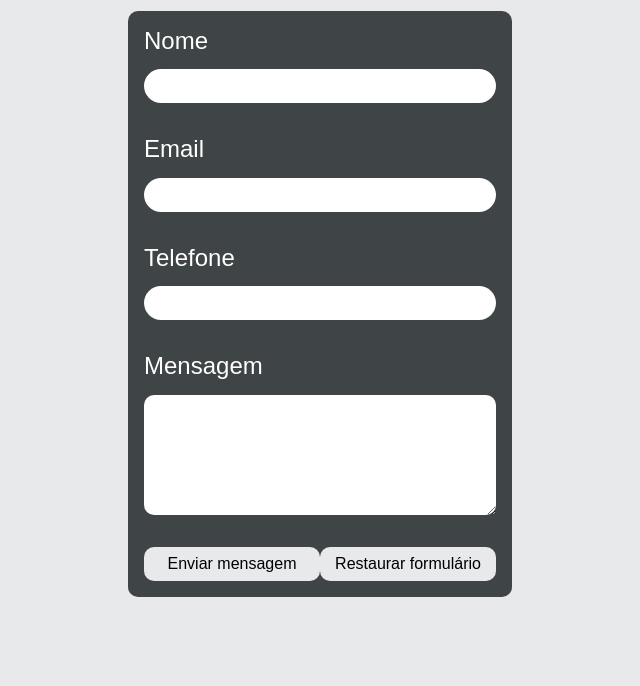
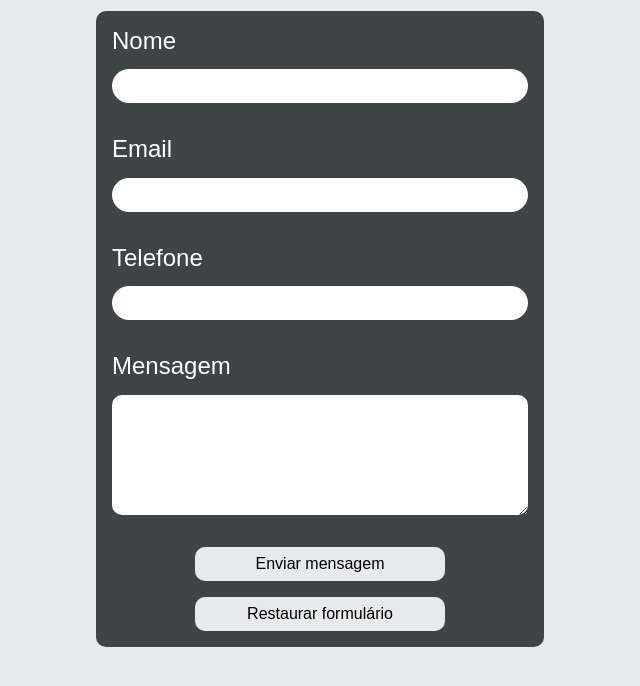
Before and after one commit to anselmosz/midNightWine, a plain HTML site: page index.html in a window 1280 px wide. Shown: the part 172-858 px from the top of the page, without its empty margins (320-960 px from the left). Drawn offline with Linux system fonts and the light colour scheme.

Commit message:
update style.css

```diff
--- a/css/style.css
+++ b/css/style.css
@@ -26,7 +26,7 @@ main h1 {
 
 form {
   display: flex;
-  width: 30%;
+  width: 35%;
   flex-direction: column;
   padding: 1rem;
   gap: 2rem;
@@ -60,16 +60,18 @@ form {
 }
 .btn-container {
   display: flex;
-  justify-content: space-around;
+  flex-direction: column;
+  align-items: center;
+  gap: 1rem;
 }
 .input-btn {
-  width: 180px;
+  width: 60%;
   cursor: pointer;
   border: none;
   outline: none;
   font-size: 1rem;
   font-weight: 500;
-  padding: 8px;
+  padding: 8px 0;
   background-color: var(--text2);
   border-radius: 10px;
   transition: 0.2s ease;
```
